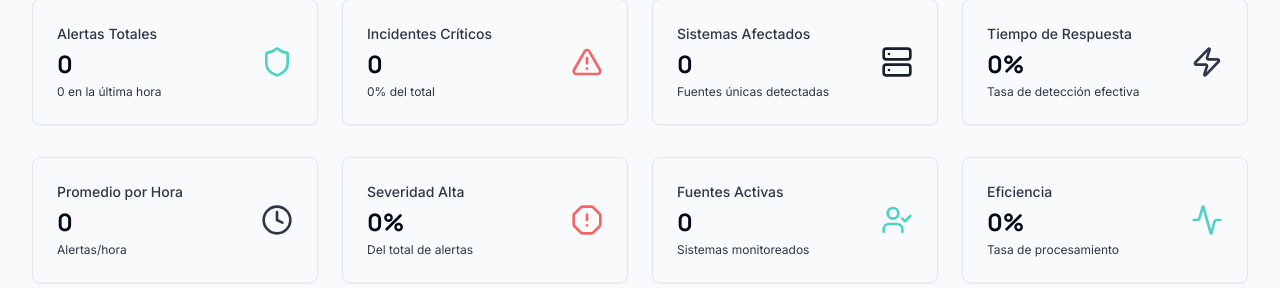
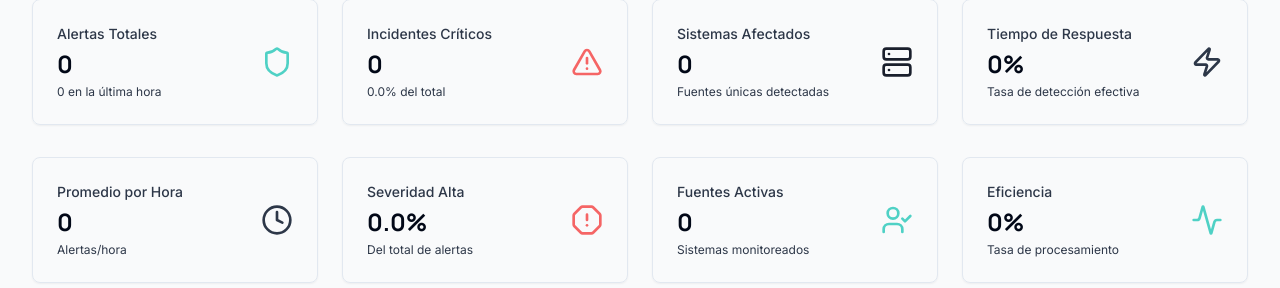
Before and after one commit to yahirter1/cybercsv-dashboard, a React (Vite) app: page / in a window 1280 px wide. Shown: the part 133-421 px from the top of the page. Built offline with nearby package versions, Linux system fonts and the light colour scheme.

Commit message:
Update critical and high severity metrics
The metrics for critical incidents and high severity should show the percentage that critical and warning events represent, respectively, of the total events.

```diff
--- a/src/pages/Index.tsx
+++ b/src/pages/Index.tsx
@@ -33,19 +33,24 @@ const Index = () => {
     const now = new Date();
     const lastHourLogs = logs.filter(log => {
       const logDate = new Date(log.timestamp);
-      return (now.getTime() - logDate.getTime()) <= 3600000; // 1 hora en milisegundos
+      return (now.getTime() - logDate.getTime()) <= 3600000;
     });
 
-    const criticalIncidents = logs.filter(log => log.severity.toLowerCase() === 'alto');
+    const criticalLogs = logs.filter(log => log.severity.toLowerCase() === 'critical');
+    const warningLogs = logs.filter(log => log.severity.toLowerCase() === 'warning');
     const uniqueSources = new Set(logs.map(log => log.source));
+
+    const criticalPercentage = logs.length > 0 ? (criticalLogs.length / logs.length) * 100 : 0;
+    const warningPercentage = logs.length > 0 ? (warningLogs.length / logs.length) * 100 : 0;
 
     return {
       totalAlerts: logs.length,
-      criticalIncidents: criticalIncidents.length,
+      criticalIncidents: criticalLogs.length,
       alertsLastHour: lastHourLogs.length,
       uniqueSources: uniqueSources.size,
       averageAlertsPerHour: logs.length > 0 ? Math.round(logs.length / 24) : 0,
-      criticalPercentage: logs.length > 0 ? Math.round((criticalIncidents.length / logs.length) * 100) : 0,
+      criticalPercentage: criticalPercentage.toFixed(1),
+      warningPercentage: warningPercentage.toFixed(1),
       systemsAffected: uniqueSources.size,
       responseRate: logs.length > 0 ? "98.5%" : "0%"
     };
@@ -73,7 +78,7 @@ const Index = () => {
           />
           <MetricCard
             title="Incidentes Críticos"
-            value={metrics.criticalIncidents.toString()}
+            value={`${metrics.criticalIncidents}`}
             subtitle={`${metrics.criticalPercentage}% del total`}
             icon={<AlertTriangle className="h-8 w-8 text-danger" />}
           />
@@ -100,7 +105,7 @@ const Index = () => {
           />
           <MetricCard
             title="Severidad Alta"
-            value={`${metrics.criticalPercentage}%`}
+            value={metrics.warningPercentage + "%"}
             subtitle="Del total de alertas"
             icon={<AlertOctagon className="h-8 w-8 text-danger" />}
           />
```
